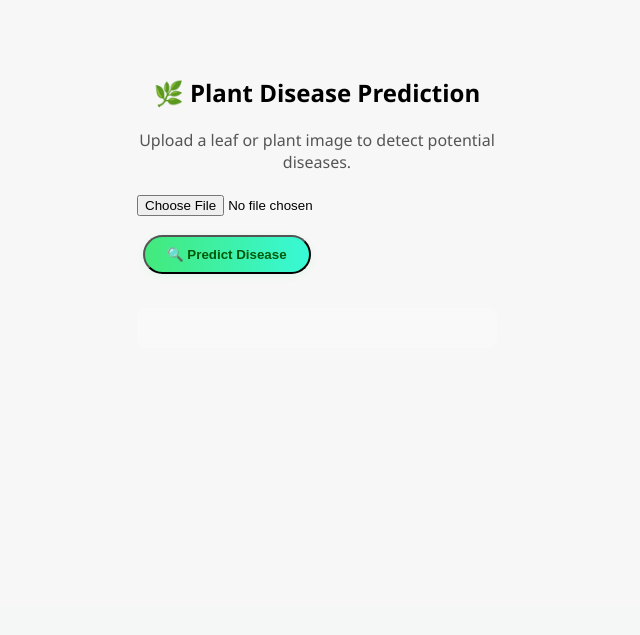
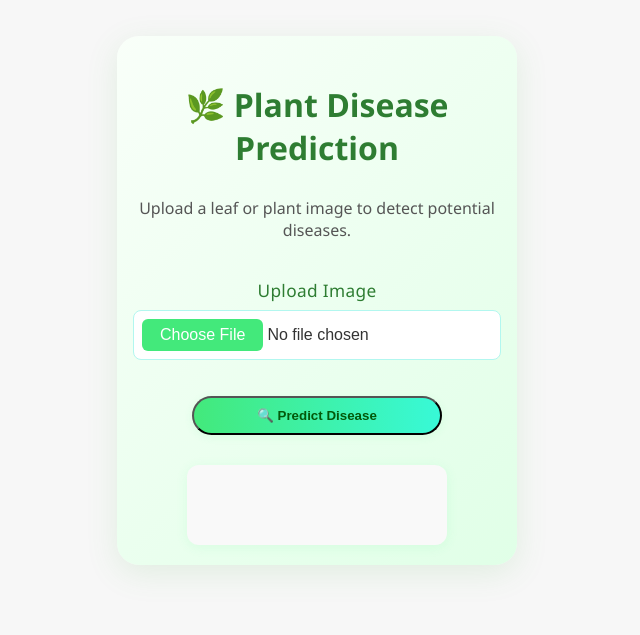
Before and after one commit to sakshimote20/SmartKrishi, a Django app: page /disease/ in a window 1280 px wide. Shown: the part 194-829 px from the top of the page, without its empty margins (323-963 px from the left). Before the commit the page ends 468 px from the top, so only its background shows below. Run offline with Django 4.2, Linux system fonts and the light colour scheme.

Commit message:
disease prediction page
styling

```diff
--- a/smartkrishi/smartkrishi_app/static/smartkrishi_app/css/style.css
+++ b/smartkrishi/smartkrishi_app/static/smartkrishi_app/css/style.css
@@ -154,3 +154,124 @@ nav a {
   font-weight: bold;
   color: #333;
 }
+
+/* Disease Prediction Page Styling */
+.disease-container {
+  background: linear-gradient(135deg, #f9fff9 0%, #e0ffe7 100%);
+  border-radius: 22px;
+  box-shadow: 0 8px 32px rgba(76,175,80,0.13);
+  padding: 48px 36px 36px 36px;
+  max-width: 600px;
+  margin: 48px auto 0 auto;
+  display: flex;
+  flex-direction: column;
+  align-items: center;
+}
+.disease-container h2 {
+  color: #2e7d32;
+  font-size: 2em;
+  margin-bottom: 12px;
+  font-weight: 600;
+}
+.disease-container p {
+  color: #444;
+  margin-bottom: 18px;
+  text-align: center;
+}
+#predict-form {
+  width: 100%;
+  display: flex;
+  flex-direction: column;
+  align-items: center;
+  margin-top: 20px;
+}
+#predict-form input[type="file"] {
+  margin-bottom: 18px;
+  border: 1px solid #b2f7ef;
+  border-radius: 8px;
+  padding: 8px;
+  background: #fff;
+  width: 100%;
+  max-width: 350px;
+}
+#predict-form .btn {
+  width: 100%;
+  max-width: 250px;
+  margin: 0 auto;
+}
+#result {
+  margin-top: 30px;
+  background: #f9f9f9;
+  padding: 20px;
+  border-radius: 12px;
+  box-shadow: 0 2px 12px rgba(67,233,123,0.10);
+  min-width: 220px;
+  min-height: 40px;
+  color: #222;
+  font-size: 1.1em;
+}
+
+/* Custom file input for disease prediction */
+.custom-file-label {
+  display: block;
+  margin-bottom: 8px;
+  color: #2e7d32;
+  font-weight: 500;
+  font-size: 1.08em;
+  letter-spacing: 0.02em;
+}
+.custom-file-input {
+  display: block;
+  width: 100%;
+  max-width: 350px;
+  padding: 10px 12px;
+  border: 1.5px solid #b2f7ef;
+  border-radius: 8px;
+  background: #f6fff6;
+  color: #333;
+  font-size: 1em;
+  margin-bottom: 10px;
+  transition: border 0.2s, box-shadow 0.2s;
+}
+.custom-file-input:focus {
+  border-color: #43e97b;
+  outline: none;
+  box-shadow: 0 0 0 2px #b2f7ef;
+}
+.custom-file-input::-webkit-file-upload-button {
+  background: #43e97b;
+  color: #fff;
+  border: none;
+  border-radius: 6px;
+  padding: 7px 18px;
+  font-weight: 500;
+  cursor: pointer;
+  transition: background 0.2s;
+}
+.custom-file-input:hover::-webkit-file-upload-button {
+  background: #2e7d32;
+}
+.custom-file-input::file-selector-button {
+  background: #43e97b;
+  color: #fff;
+  border: none;
+  border-radius: 6px;
+  padding: 7px 18px;
+  font-weight: 500;
+  cursor: pointer;
+  transition: background 0.2s;
+}
+.custom-file-input:hover::file-selector-button {
+  background: #2e7d32;
+}
+@media (max-width: 700px) {
+  .disease-container {
+    padding: 24px 8px 24px 8px;
+  }
+  #predict-form input[type="file"] {
+    max-width: 100%;
+  }
+  #predict-form .btn {
+    max-width: 100%;
+  }
+}
--- a/smartkrishi/smartkrishi_app/templates/smartkrishi_app/disease.html
+++ b/smartkrishi/smartkrishi_app/templates/smartkrishi_app/disease.html
@@ -9,12 +9,11 @@
 
     <form id="predict-form" enctype="multipart/form-data" method="POST" style="margin-top: 20px;">
       {% csrf_token %}
-      <input type="file" id="imageInput" name="image" accept="image/*" required style="margin-bottom: 15px;" class="form-control" />
-      <br>
-      <button type="submit" class="btn btn-success">🔍 Predict Disease</button>
+      <label for="imageInput" class="custom-file-label">Upload Image</label>
+      <input type="file" id="imageInput" name="image" accept="image/*" required class="custom-file-input" />
+      <button type="submit" class="btn btn-success" style="margin-top: 18px;">🔍 Predict Disease</button>
     </form>
-
-    <div id="result" style="margin-top: 30px; background: #f9f9f9; padding: 20px; border-radius: 8px;"></div>
+    <div id="result"></div>
   </div>
 
   <script>
```
